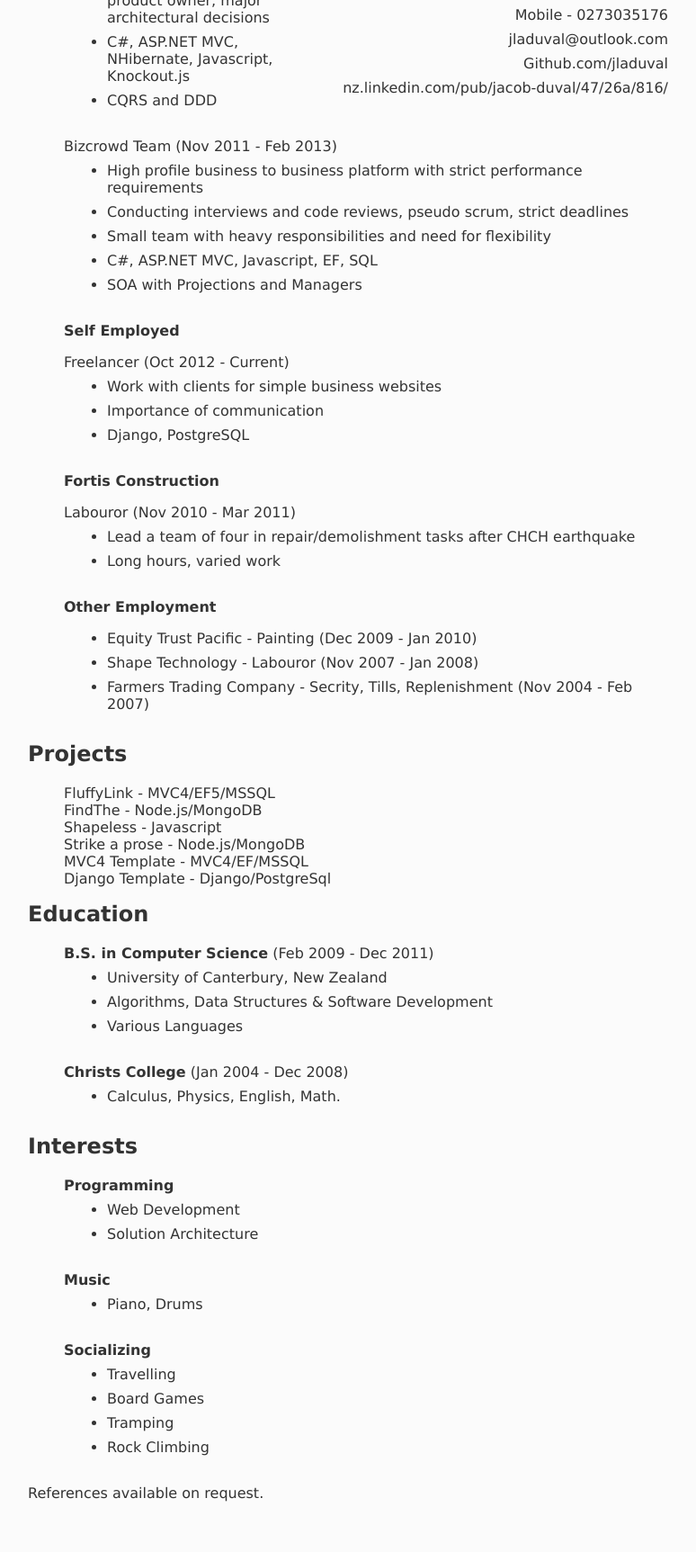
After one commit to jladuval/Personal_Web_Site, a Django app: template templates/home/resume.html in a window 1280 px wide. The commit adds this page. Shown: the part 375-2100 px from the top of the page at 90% size, without its empty margins (249-1023 px from the left). Run offline with Django 3.2, Linux system fonts and the light colour scheme; the template is opened without the code that fills it, so the values that code supplies are empty.

Commit message:
added resume'

```diff
--- /dev/null
+++ b/static/css/resume.css
@@ -0,0 +1,60 @@
+body {
+    background: #FBFBFB;
+    color: #333;
+    font-family: Verdana, sans-serif;
+}
+
+#container {
+    margin: auto;
+    width: 7.5in;
+    padding: .5in;
+}
+
+#contact {
+    float: right;
+    text-align: right;
+}
+
+#contact p {
+    margin: .5em;
+}
+
+img {
+    padding: 4px;
+    border: 1px solid #ccc;
+    background: #fff;
+}
+
+a {
+    text-decoration: none;
+    color: #333;
+}
+
+a:hover {
+    text-decoration: underline;
+}
+
+h1 {
+    margin-top: 0;
+}
+
+h2 {
+    margin-top: 0;
+}
+
+ul {
+    list-style-type: none;
+}
+
+ul li ul {
+    list-style-type: disc;
+    margin-bottom: 2em;
+}
+
+li {
+    margin-top: 0em;
+}
+
+ul li ul li {
+    margin: .5em;
+}
--- a/templates/home/index.html
+++ b/templates/home/index.html
@@ -111,7 +111,7 @@
                             </li>
                             <li class="span3 pagination-centered">
                                 <div class="item">
-                                    <a href="resume/index.html">
+                                    <a href="resume">
                                         <img src="{{ STATIC_URL }}img/resume.png" width="64px" height="64px"/>
 				        <h3>Resumé</h3>
                                     </a>
--- /dev/null
+++ b/templates/home/resume.html
@@ -0,0 +1,107 @@
+<!DOCTYPE html PUBLIC "-//W3C//DTD XHTML 1.0 Transitional//EN" "http://www.w3.org/TR/xhtml1/DTD/xhtml1-transitional.dtd">
+<html xmlns="http://www.w3.org/1999/xhtml">
+<head>
+  <meta http-equiv="Content-Type" content="text/html; charset=utf-8" />
+  <meta http-equiv="Content-Style-Type" content="text/css" />
+  <meta name="generator" content="pandoc" />
+  <title></title>
+  <link rel="stylesheet" href="{{ STATIC_URL }}css/resume.css" type="text/css" />
+</head>
+<body>
+<div id='container'><div id='contact'><p>
+<img src='https://secure.gravatar.com/avatar/3a02940b1d57e0cd6ace123f68a0a237?size=200' />
+</p><p>
+Mobile - 0273035176
+</p><p>
+<a href="mailto:jladuval@outlook.com">jladuval@outlook.com</a>
+</p><p>
+<a href="https://github.com/jladuval">Github.com/jladuval</a>
+</p><p>
+<a href="nz.linkedin.com/pub/jacob-duval/47/26a/816/">nz.linkedin.com/pub/jacob-duval/47/26a/816/</a>
+</p></div>
+<div>
+<h1 id="jacob-duval-resumé">Jacob Duval Resumé</h1>
+<h2 id="work-experience">Work Experience</h2>
+<ul>
+<li><p><strong>VisionsLive/Intranel</strong></p>
+VLQR Team (Feb 2013 - Current)
+<ul>
+<li>Complex site with several interacting components</li>
+<li>Scrum, worked with product owner, major architectural decisions</li>
+<li>C#, ASP.NET MVC, NHibernate, Javascript, Knockout.js</li>
+<li>CQRS and DDD</li>
+</ul>
+Bizcrowd Team (Nov 2011 - Feb 2013)
+<ul>
+<li>High profile business to business platform with strict performance requirements</li>
+<li>Conducting interviews and code reviews, pseudo scrum, strict deadlines</li>
+<li>Small team with heavy responsibilities and need for flexibility</li>
+<li>C#, ASP.NET MVC, Javascript, EF, SQL</li>
+<li>SOA with Projections and Managers</li>
+</ul></li>
+<li><p><strong>Self Employed</strong></p>
+Freelancer (Oct 2012 - Current)
+<ul>
+<li>Work with clients for simple business websites</li>
+<li>Importance of communication</li>
+<li>Django, PostgreSQL</li>
+</ul></li>
+<li><p><strong>Fortis Construction</strong></p>
+Labouror (Nov 2010 - Mar 2011)
+<ul>
+<li>Lead a team of four in repair/demolishment tasks after CHCH earthquake</li>
+<li>Long hours, varied work</li>
+</ul></li>
+<li><p><strong>Other Employment</strong></p>
+<ul>
+<li>Equity Trust Pacific - Painting (Dec 2009 - Jan 2010)</li>
+<li>Shape Technology - Labouror (Nov 2007 - Jan 2008)</li>
+<li>Farmers Trading Company - Secrity, Tills, Replenishment (Nov 2004 - Feb 2007)</li>
+</ul></li>
+</ul>
+<h2 id="projects">Projects</h2>
+<ul>
+<li><a href="http://www.fluffylink.com">FluffyLink</a> - MVC4/EF5/MSSQL</li>
+<li><a href="http://www.findthe.me">FindThe</a> - Node.js/MongoDB</li>
+<li><a href="http://www.shapelesscomic.com">Shapeless</a> - Javascript</li>
+<li><a href="http://www.strikeapeo.se">Strike a prose</a> - Node.js/MongoDB</li>
+<li><a href="https://github.com/jladuval/Template-Project">MVC4 Template</a> - MVC4/EF/MSSQL</li>
+<li><a href="https://github.com/jladuval/DjangoTemplate">Django Template</a> - Django/PostgreSql</li>
+</ul>
+<h2 id="education">Education</h2>
+<ul>
+<li><strong>B.S. in Computer Science</strong> (Feb 2009 - Dec 2011)
+<ul>
+<li>University of Canterbury, New Zealand</li>
+<li>Algorithms, Data Structures &amp; Software Development</li>
+<li>Various Languages</li>
+</ul></li>
+<li><strong>Christs College</strong> (Jan 2004 - Dec 2008)
+<ul>
+<li>Calculus, Physics, English, Math.</li>
+</ul></li>
+</ul>
+<h2 id="interests">Interests</h2>
+<ul>
+<li><strong>Programming</strong>
+<ul>
+<li>Web Development</li>
+<li>Solution Architecture</li>
+</ul></li>
+<li><strong>Music</strong>
+<ul>
+<li>Piano, Drums</li>
+</ul></li>
+<li><strong>Socializing</strong>
+<ul>
+<li>Travelling</li>
+<li>Board Games</li>
+<li>Tramping</li>
+<li>Rock Climbing</li>
+</ul></li>
+</ul>
+References available on request.
+</div>
+
+</body>
+</html>
--- a/urls.py
+++ b/urls.py
@@ -9,7 +9,7 @@ admin.autodiscover()
 urlpatterns = patterns('',
 
     url(r'^home/', 'home.views.index', name='Jacob Duval'),
-    url(r'^resume/', 'home.views.resume', name='Jacob Duval'),
+    url(r'^(?i)resume', 'home.views.resume', name='Jacob Duval'),
 
     url(r'^(?i)SendEmail', 'home.views.SendEmail'),
     url(r'^', 'home.views.index', name='Jacob Duval'),
```
